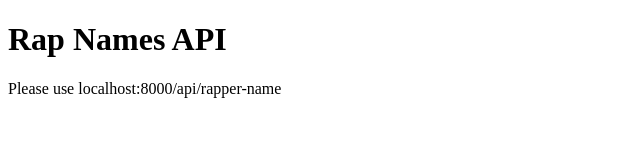
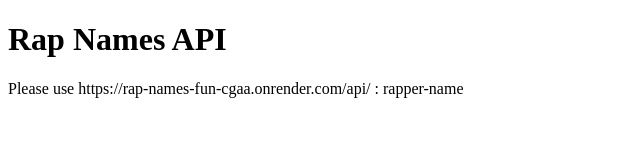
Before and after one commit to brianjgines/rap-names-api, a website: page index.html in a window 1280 px wide. Shown: the whole page, without its empty margins (0-640 px from the left). Drawn offline with Linux system fonts and the light colour scheme.

Commit message:
changing the html

```diff
--- a/index.html
+++ b/index.html
@@ -8,6 +8,6 @@
 </head>
 <body>
     <h1>Rap Names API</h1>
-    <p>Please use localhost:8000/api/rapper-name</p>
+    <p>Please use https://rap-names-fun-cgaa.onrender.com/api/ : rapper-name</p>
 </body>
 </html>
```
